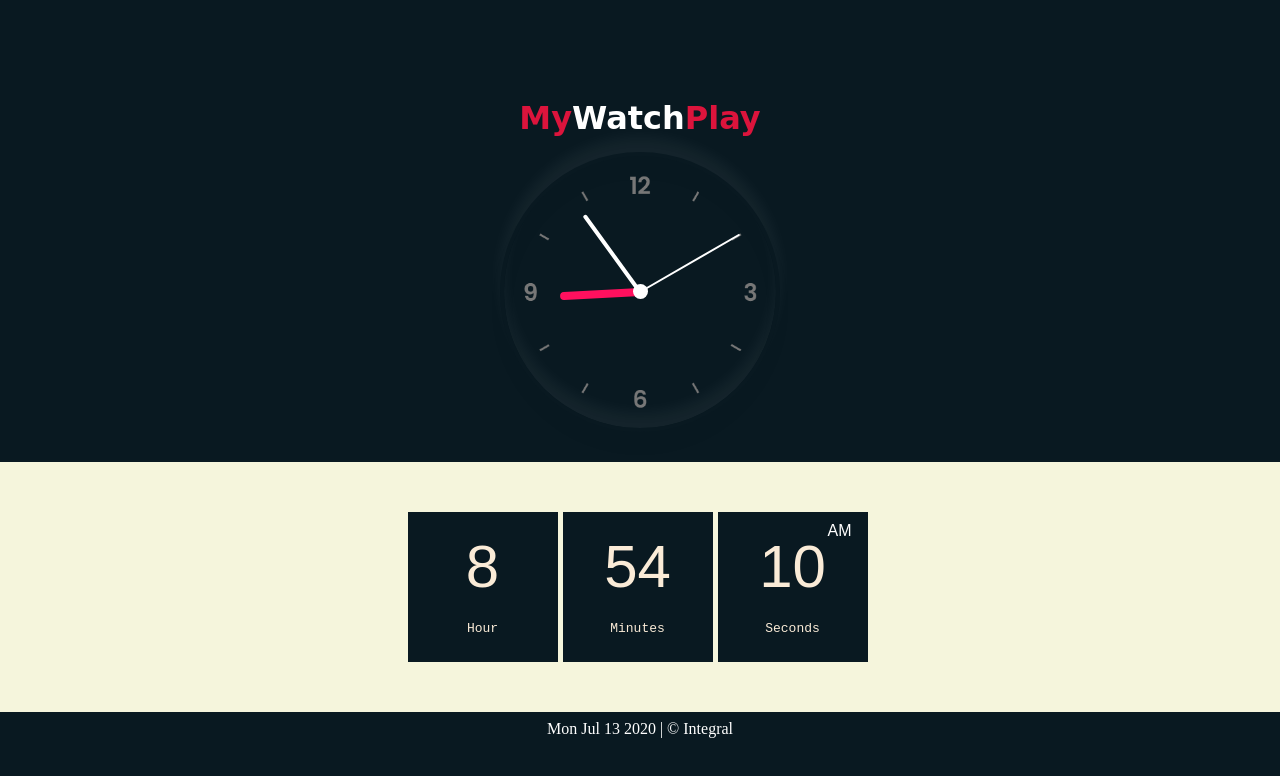
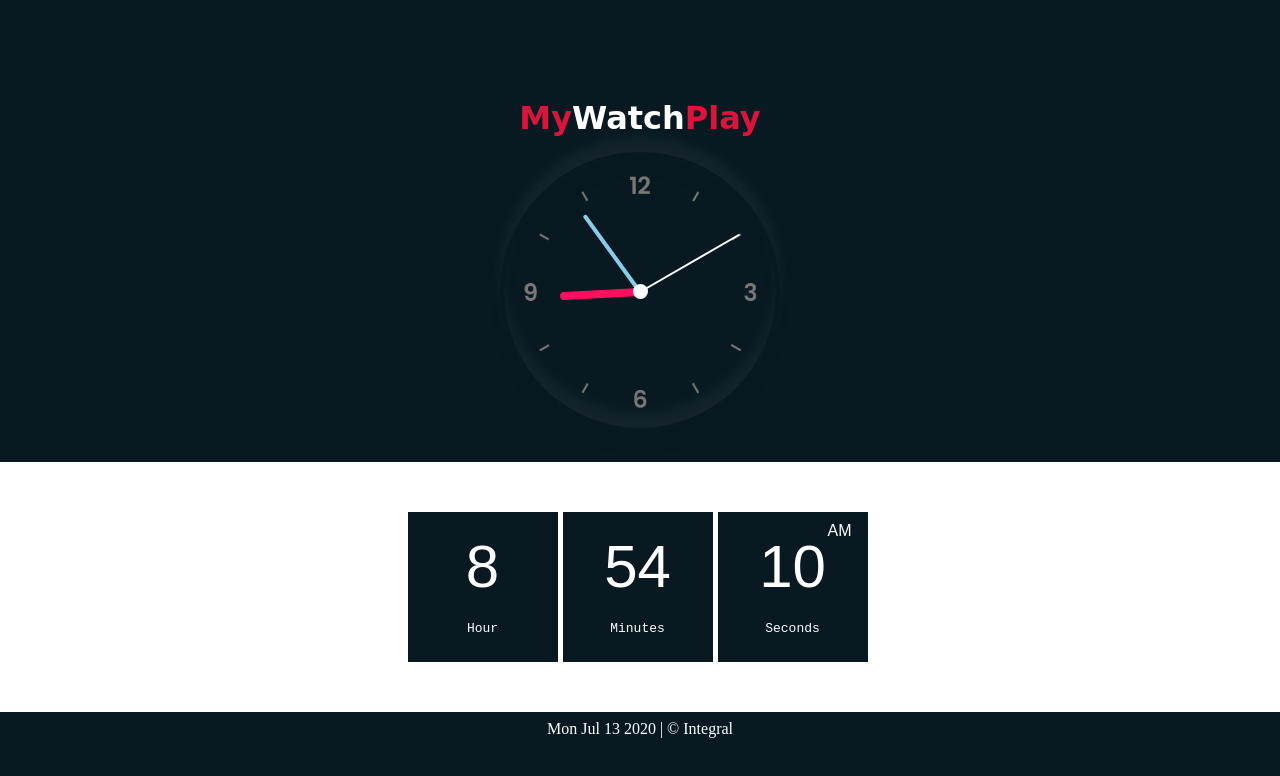
Before and after one commit to Dev-Integral/team-mws-159-project-monitor, a plain HTML site: page Ayoola - progress/clock-practice/index.html in a window 1280 px wide. Drawn offline with Linux system fonts and the light colour scheme.

Commit message:
upgraded

```diff
--- a/Ayoola - progress/clock-practice/style.css
+++ b/Ayoola - progress/clock-practice/style.css
@@ -67,7 +67,6 @@ body{
     display: flex;
     justify-content: center;
     align-items: top;
-
     bottom: 0;
 }
 .hr:before{
@@ -84,7 +83,7 @@ body{
     position: absolute;
     width: 4px;
     height: 90px;
-    background: #fff;
+    background: skyblue;
     z-index: 11;
     border-radius: 6px 6px 0 0;
 }
@@ -98,7 +97,7 @@ body{
     border-radius: 6px 6px 0 0;
 }
 .digiClock{
-    background-color: beige;
+    background-color: #fff;
     width: 100%;
     height: 250px;
     display: flex;
@@ -118,7 +117,7 @@ body{
       display: flex;
       justify-content: center;
       align-items: top;
-      color: antiquewhite;
+      color: #fff;
       font-family: fantasy;
       font-size: 60px;
       position: relative;
@@ -135,7 +134,7 @@ body{
 
   }
   .content{
-      color: antiquewhite;
+      color: #fff;
       font-family: monospace;
       display: flex;
       justify-content: center;
```
